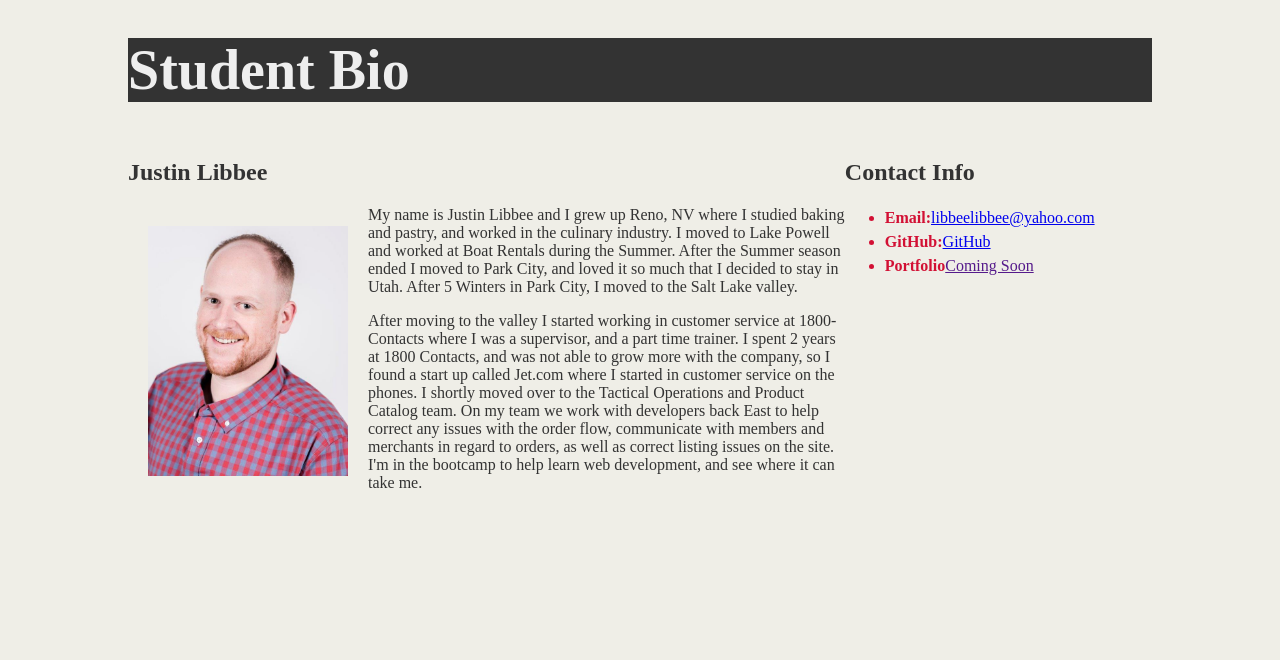
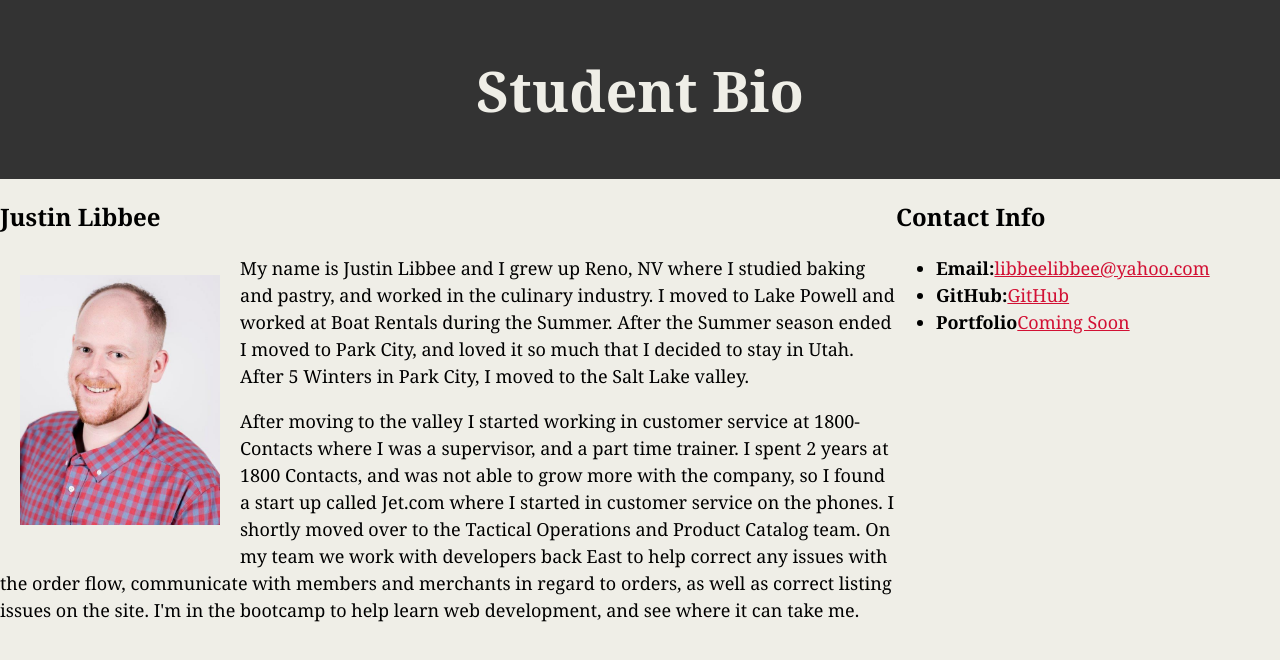
Before and after one commit to jdlibbee/Bio, a plain HTML site: page index.html in a window 1280 px wide. Drawn offline with Linux system fonts and the light colour scheme; a script that the page names is missing.

Commit message:
updated bio

```diff
--- a/css/style.css
+++ b/css/style.css
@@ -1,23 +1,33 @@
 body {
-    background-color: #efeee7;
-    font-style: "Georgia",Times New Roman,Times,serif;
-    color: #333333;
+    background-color:#efeee7;
     margin: 0;
     padding: 0;
+    font-family: "Georgia","Times New Roman",'Times New Roman', Times, serif;
+    font-size: 18px;
+    line-height: 1.5;
 }
 header {
+    color: #efeee7;
     background-color: #333333;
-    color: #eee;
-    font-size:28px;
+    margin: 0;
+    text-align: center;
+    padding-top: 10px;
+    padding-bottom: 10px;
+    font-size: 28px;
 }
 h2 {
     font-size: 24px;
 }
+a {
+    color: #d21034
+}
 .container {
-    width: 1024px;
+    width 1024px;
     margin: 0 auto;
 }
-#main-bio, #contact-info, #bio-image {
+#main-bio,
+#contact-info,
+#bio-image {
     float: left;
 }
 #bio-image {
@@ -30,7 +40,3 @@ h2 {
 #contact-info {
     width: 30%;
 }
-li {
-    line-height: 1.5;
-    color: #d21034;
-}
```
